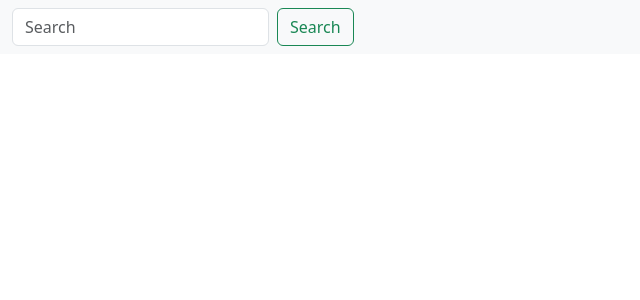
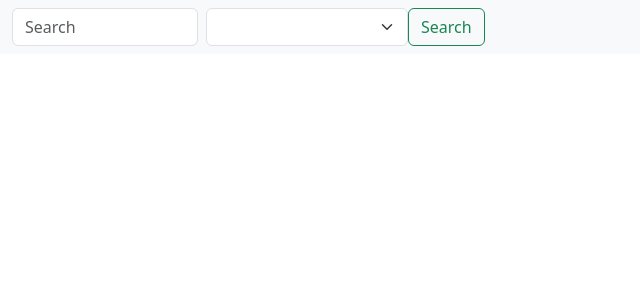
Before and after one commit to raghveerdeol/github-api, a Vue app: page / in a window 1280 px wide. Shown: the top 300 px of the page, without its empty margins (0-640 px from the left). Built offline with nearby package versions, Linux system fonts and the light colour scheme.

Commit message:
added select, and condition to see cards

```diff
--- a/src/components/Header.vue
+++ b/src/components/Header.vue
@@ -5,14 +5,14 @@ import axios from 'axios';
 export default {
     data() {
         return {
-            githubApi: 'https://api.github.com/search/repositories',
+            githubApi: 'https://api.github.com/search/',
             store,
             valueInput: '',
         }
     },
     methods: {
-        getRepos(api, name) {
-            axios.get(api, {
+        getRepos(api, endpoint, name) {
+            axios.get(api + endpoint, {
                 params: {
                     q: name,
                     per_page: 30,
@@ -39,10 +39,16 @@ export default {
 <template>
     <nav class="navbar bg-body-tertiary">
         <div class="container-fluid">
-            <form class="d-flex" role="search" @submit.prevent="getRepos(this.githubApi, this.valueInput)" >
-                <input class="form-control me-2" type="search" placeholder="Search" aria-label="Search" id="search" v-model="valueInput">
-                <button class="btn btn-outline-success">Search</button>
-            </form>
+            <div class="row">
+                <form class="d-flex col-12" role="search" @submit.prevent="getRepos(this.githubApi, this.store.selectedEndpoint, this.valueInput)" >
+                    <input class="form-control me-2" type="search" placeholder="Search" aria-label="Search" id="search" v-model="valueInput">
+                    <select class="form-select" aria-label="Default select example" v-model="store.selectedEndpoint">
+                        <option value="users" selected >User</option>
+                        <option value="repositories">Repository</option>
+                    </select>
+                    <button class="btn btn-outline-success">Search</button>
+                </form>
+            </div>
         </div>
     </nav>
 
--- a/src/components/Main.vue
+++ b/src/components/Main.vue
@@ -12,7 +12,7 @@ export default {
 
 <template>
     <div class="container-fluid">
-        <div class="row">
+        <div class="row" v-if="store.selectedEndpoint === 'repositories'">
             <div class="card col-3" style="width: 18rem;"  v-for="repository in store.repositories">
                 <img :src="repository.owner.avatar_url" class="card-img-top" alt="...">
                 <div class="card-body">
@@ -25,6 +25,17 @@ export default {
                 </div>
             </div>
         </div>
+
+        <div class="row" v-if="store.selectedEndpoint === 'users'">
+            <div class="card col-3" style="width: 18rem;"  v-for="repository in store.repositories">
+                <img :src="repository.avatar_url" class="card-img-top" alt="...">
+                <div class="card-body">
+                    <h5 class="card-title"> {{ repository.login }} </h5>
+                    <h6 class="card-title">Id: <em> {{ repository.id }} </em></h6>
+                    <a :href="repository.html_url" class="btn btn-primary" target="_blank" rel="noopener noreferrer" >Go to user</a>
+                </div>
+            </div>
+        </div>
     </div>
 </template>
 
--- a/src/store.js
+++ b/src/store.js
@@ -2,4 +2,5 @@ import { reactive } from "vue";
 
     export const store = reactive({
         repositories: {},
+        selectedEndpoint: '',
     })
```
